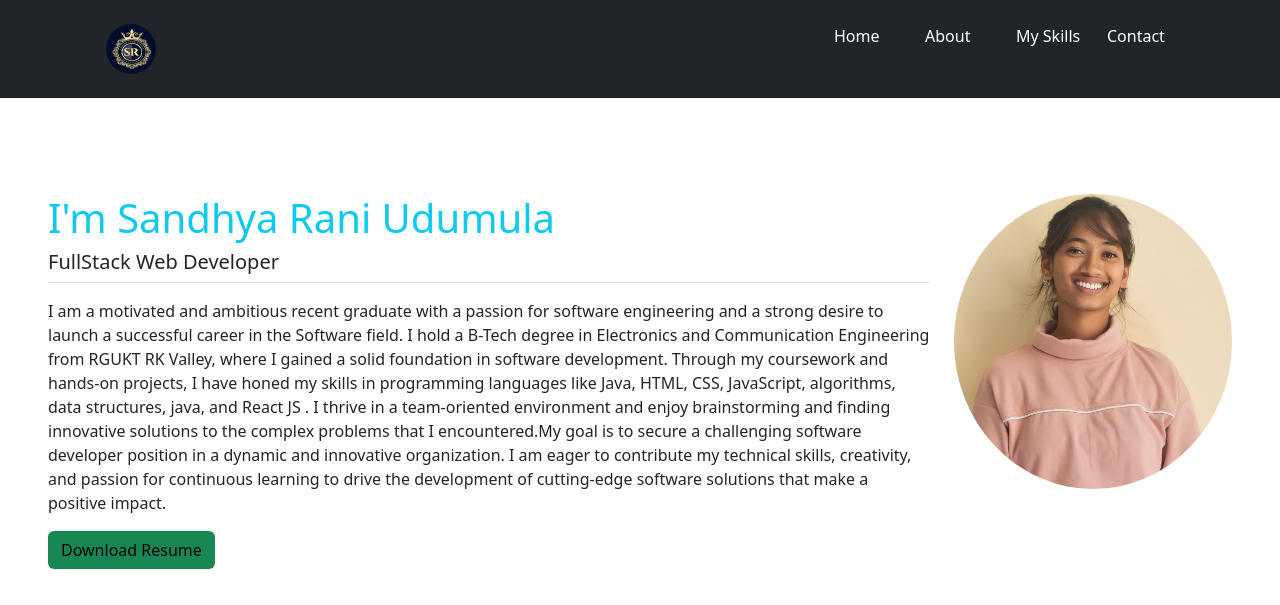
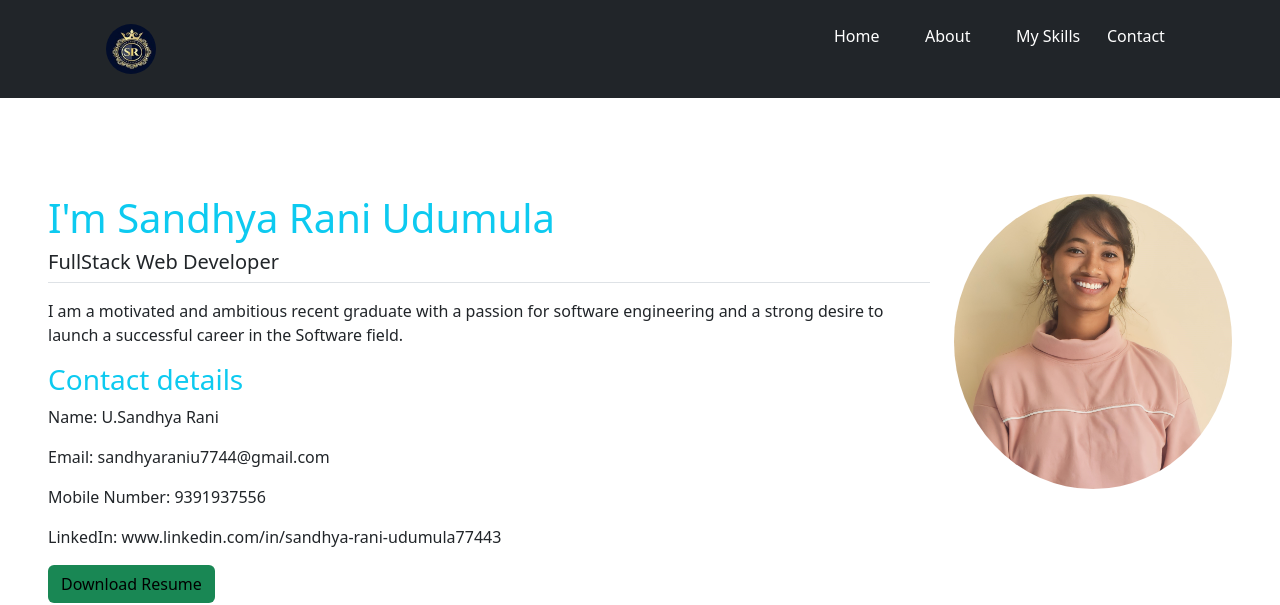
Before and after one commit to Sandhya990/Portfolio_Website_Using_BootStrap5, a plain HTML site: page index.html in a window 1280 px wide. Shown: the top 605 px of the page. Drawn offline with nearby package versions, Linux system fonts and the light colour scheme.

Commit message:
first commit

```diff
--- a/index.html
+++ b/index.html
@@ -5,9 +5,8 @@
     <meta name="viewport" content="width=device-width, initial-scale=1.0">
     <title>Portfolio Using BootStrap</title>
     <link href="https://cdn.jsdelivr.net/npm/bootstrap@5.2.3/dist/css/bootstrap.min.css" rel="stylesheet" integrity="sha384-rbsA2VBKQhggwzxH7pPCaAqO46MgnOM80zW1RWuH61DGLwZJEdK2Kadq2F9CUG65" crossorigin="anonymous">
-
     <link rel="stylesheet" href="https://cdnjs.cloudflare.com/ajax/libs/font-awesome/6.4.2/css/all.min.css" integrity="sha512-z3gLpd7yknf1YoNbCzqRKc4qyor8gaKU1qmn+CShxbuBusANI9QpRohGBreCFkKxLhei6S9CQXFEbbKuqLg0DA==" crossorigin="anonymous" referrerpolicy="no-referrer" />
-
+<!-- style sheet starts from here -->
     <style>
         .progress-bar {
             width: 0;
@@ -17,7 +16,7 @@
             opacity: 0;
             animation: show 0.35s forwards ease-in-out 0.5s;
         }
-        @keyframes progress {
+        @keyframes progress{
             from {
                 width: 0;
             }
@@ -85,7 +84,12 @@
                     <h1 class="text-info">I'm Sandhya Rani Udumula</h1>
                     <h5 >FullStack Web Developer</h5>
                     <p class="border-top pt-3">I am a motivated and ambitious recent graduate with a passion for software engineering and a strong desire to launch a successful career in the Software field.
-                    I hold a B-Tech degree in Electronics and Communication Engineering from RGUKT RK Valley, where I gained a solid foundation in software development. Through my coursework and hands-on projects, I have honed my skills in programming languages like Java, HTML, CSS, JavaScript, algorithms, data structures, java, and React JS .  I thrive in a team-oriented environment and enjoy brainstorming and finding innovative solutions to the complex problems that I encountered.My goal is to secure a challenging software developer position in a dynamic and innovative organization. I am eager to contribute my technical skills, creativity, and passion for continuous learning to drive the development of cutting-edge software solutions that make a positive impact. </p>
+                    </p>
+                    <h3 class="text-info">Contact details</h3>
+                    <p>Name: U.Sandhya Rani</p>
+                    <p>Email: sandhyaraniu7744@gmail.com</p>
+                    <p>Mobile Number: 9391937556</p>
+                    <p>LinkedIn: www.linkedin.com/in/sandhya-rani-udumula77443</p>
                 </div>
 
                 <div class="col-md-3  mb-3">
@@ -275,12 +279,10 @@
         </div>
 
         <br>
-
-
     <!-- Projects section ends here -->
 
     <!-- Contact page starts from here -->
-    <h3 class="text-center text-info">Contact Us</h3>
+    <h3 class="text-center text-info" id="contact">Contact Us</h3>
     <div class="cont p-5">
         <div class="row">
 
@@ -357,7 +359,7 @@
     <!-- Contact page ends here -->
 
     <!-- footer starts from here -->
-    <footer class="bg-dark text-white-50 text-center mt-5 p-3" id="contact">
+    <footer class="bg-dark text-white-50 text-center mt-5 p-3" >
         copyright &copy; 2023 Sandhya Rani - <a href="https://github.com/Sandhya990" class="text-white-50">GitHub</a> | <a href="https://www.linkedin.com/in/sandhya-rani-udumula77443" class="text-white-50">LinkedIn</a> | <a href="https://www.hackerrank.com/sandhyaraniu7744" class="text-white-50">Hackerrank</a>
     </footer>
     <!-- Footer ends here -->
```
